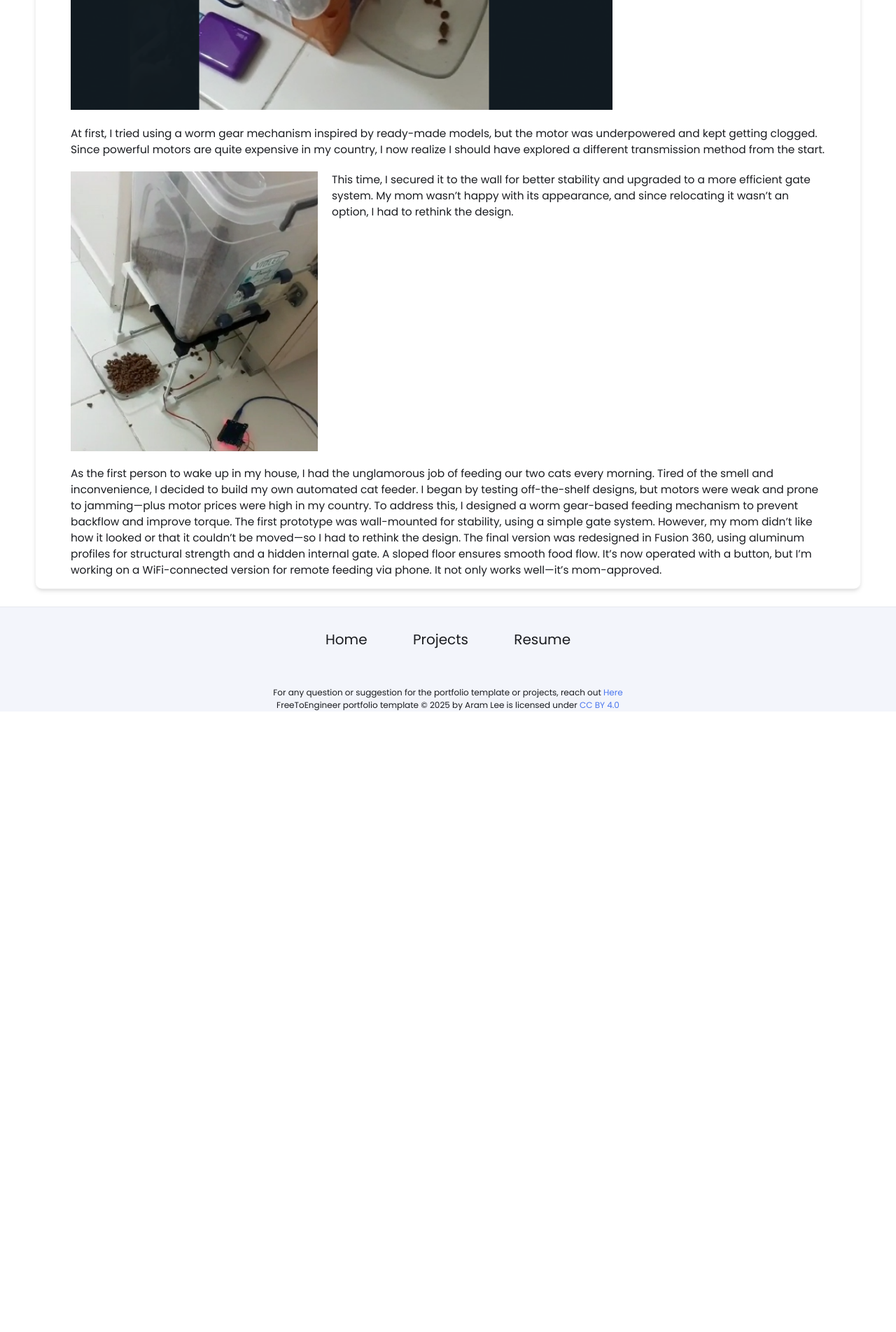
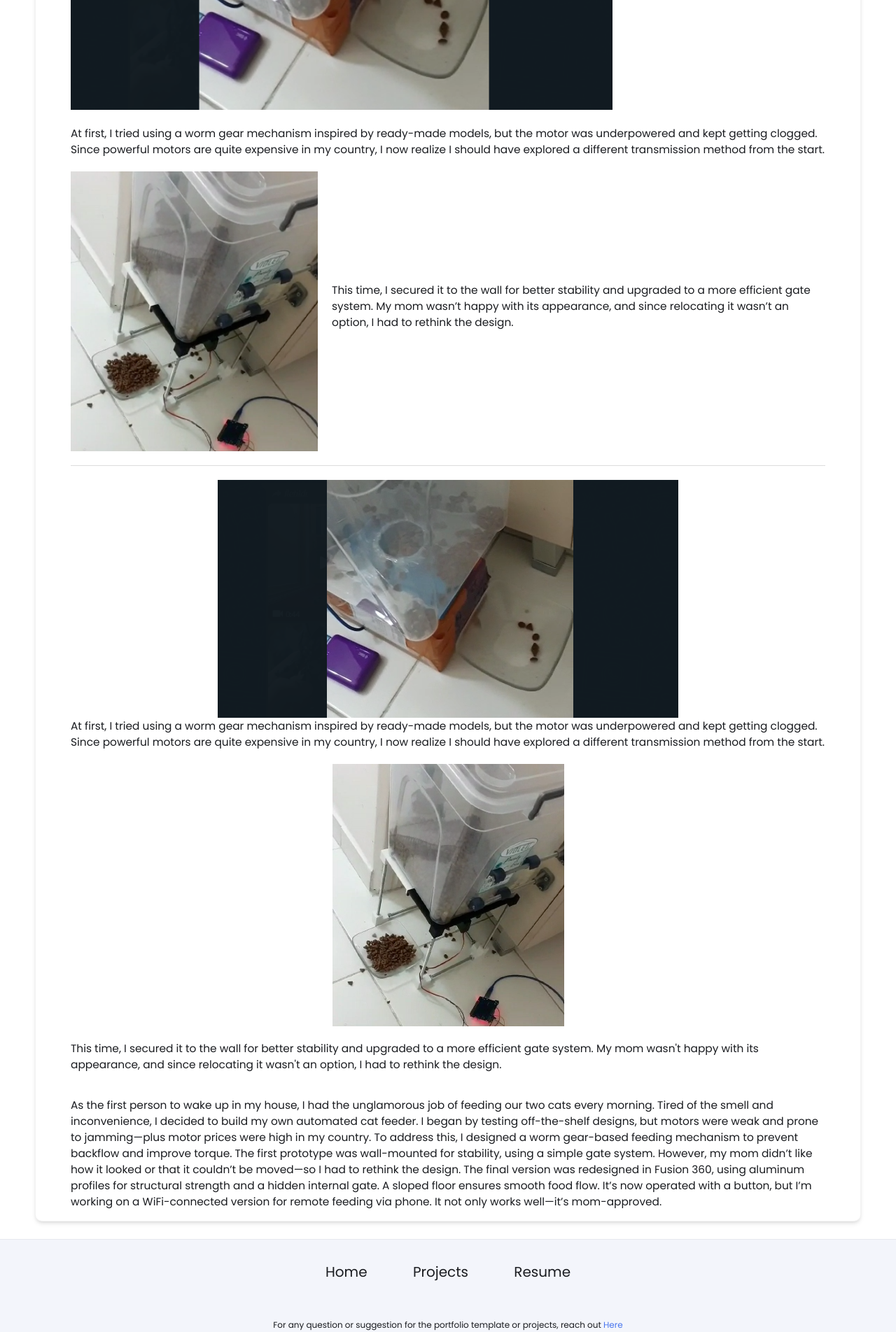
Before and after one commit to KayaUK/Kayauk.github.io, a Jekyll site: the page built from _projects/Y.Smart Pet Feeder/index.md, in a window 1280 px wide. Shown: the part 912-2816 px from the top of the page at 70% size. Built offline with Jekyll 4.4.1, drawn with Linux system fonts in a browser that asks for light colours; before the commit the page ends 1929 px from its top, so only the background shows below that.

Commit message:
Update index.md

```diff
--- a/_projects/Y.Smart Pet Feeder/index.md
+++ b/_projects/Y.Smart Pet Feeder/index.md
@@ -29,6 +29,34 @@ At first, I tried using a worm gear mechanism inspired by ready-made models, but
   }
 </style>
 
+--------------
+
+<!-- İlk resim ve metin -->
+<div style="margin: 20px 0;">
+  <img src="/_projects/Y.Smart Pet Feeder/Screenshot_12.png" style="max-width: 100%; height: auto; display: block; margin: 0 auto;">
+  <p>At first, I tried using a worm gear mechanism inspired by ready-made models, but the motor was underpowered and kept getting clogged. Since powerful motors are quite expensive in my country, I now realize I should have explored a different transmission method from the start.</p>
+</div>
+
+<!-- Flex yapısındaki resim ve metin -->
+<div style="display: flex; flex-direction: column; gap: 20px; margin: 20px 0;">
+  <img src="/_projects/Y.Smart Pet Feeder/Screenshot_13.png" style="max-width: 100%; height: auto;">
+  <div>
+    <p>This time, I secured it to the wall for better stability and upgraded to a more efficient gate system. My mom wasn't happy with its appearance, and since relocating it wasn't an option, I had to rethink the design.</p>
+  </div>
+</div>
+
+<style>
+  @media (min-width: 768px) {
+    div[style*="display: flex"] {
+      flex-direction: row;
+      align-items: center;
+    }
+    div[style*="display: flex"] img {
+      max-height: 400px;
+      width: auto;
+    }
+  }
+</style>
 
 As the first person to wake up in my house, I had the unglamorous job of feeding our two cats every morning. Tired of the smell and inconvenience, I decided to build my own automated cat feeder.
 I began by testing off-the-shelf designs, but motors were weak and prone to jamming—plus motor prices were high in my country. To address this, I designed a worm gear-based feeding mechanism to prevent backflow and improve torque.
```
